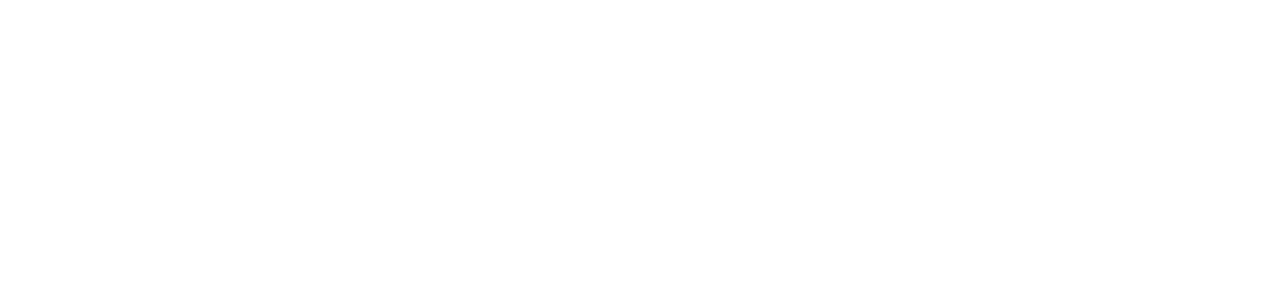
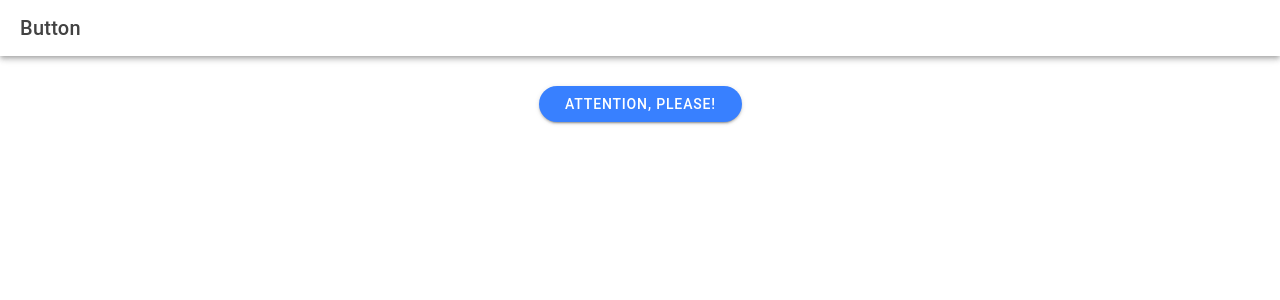
Before and after one commit to ManuelTreffer/attention-please-v1, a React (Vite) app: page /button in a window 1280 px wide. Shown: the top 300 px of the page. Built offline with nearby package versions, Linux system fonts and the light colour scheme.

Commit message:
FEAT: First button implemented

```diff
--- a/package.json
+++ b/package.json
@@ -43,7 +43,7 @@
     "jsdom": "^22.1.0",
     "terser": "^5.4.0",
     "typescript": "^5.1.6",
-    "vite": "^5.0.0",
+    "vite": "5.0.7",
     "vitest": "^0.34.6"
   },
   "description": "An Ionic project"
--- a/src/App.tsx
+++ b/src/App.tsx
@@ -2,6 +2,8 @@
 import { IonApp, IonRouterOutlet, setupIonicReact } from '@ionic/react';
 import { IonReactRouter } from '@ionic/react-router';
 import Home from './pages/Home';
+import Button from './pages/Button';
+
 
 /* Core CSS required for Ionic components to work properly */
 import '@ionic/react/css/core.css';
@@ -34,6 +36,9 @@
         <Route exact path="/">
           <Redirect to="/home" />
         </Route>
+        <Route exact path="/button">
+          <Button />
+        </Route>
       </IonRouterOutlet>
     </IonReactRouter>
   </IonApp>
--- /dev/null
+++ b/src/pages/Button.css
@@ -0,0 +1,10 @@
+/* Button.css */
+ion-content {
+    display: flex;
+    justify-content: center;
+    align-items: center;
+  }
+
+  ion-button {
+    border-radius: 50px; /* Setze den Radius entsprechend, um den Button rund zu machen */
+  }
--- /dev/null
+++ b/src/pages/Button.tsx
@@ -0,0 +1,54 @@
+// Button.tsx
+import React, { useState } from 'react';
+import {
+  IonContent,
+  IonHeader,
+  IonPage,
+  IonTitle,
+  IonToolbar,
+  IonButton,
+  IonGrid,
+  IonRow,
+  IonCol,
+  IonToast
+} from '@ionic/react';
+import ExploreContainer from '../components/ExploreContainer';
+import './Button.css';
+
+const Button: React.FC = () => {
+  const [showToast, setShowToast] = useState(false);
+
+  const handleButtonClick = () => {
+    setShowToast(true);
+  };
+
+  return (
+    <IonPage>
+      <IonHeader>
+        <IonToolbar>
+          <IonTitle>Button</IonTitle>
+        </IonToolbar>
+      </IonHeader>
+      <IonContent className="ion-padding">
+        <IonGrid>
+          <IonRow className="ion-justify-content-center ion-align-items-center">
+            <IonCol size="auto">
+              <IonButton shape="round" onClick={handleButtonClick}>
+                ATTENTION, PLEASE!
+              </IonButton>
+            </IonCol>
+          </IonRow>
+        </IonGrid>
+
+        <IonToast
+          isOpen={showToast}
+          onDidDismiss={() => setShowToast(false)}
+          message="Hier bekommst du deine Aufmerksamkeit."
+          duration={2000}
+        />
+      </IonContent>
+    </IonPage>
+  );
+};
+
+export default Button;
```
Also changed, not shown: 1 other file (tests, documents, lock files or other folders).
